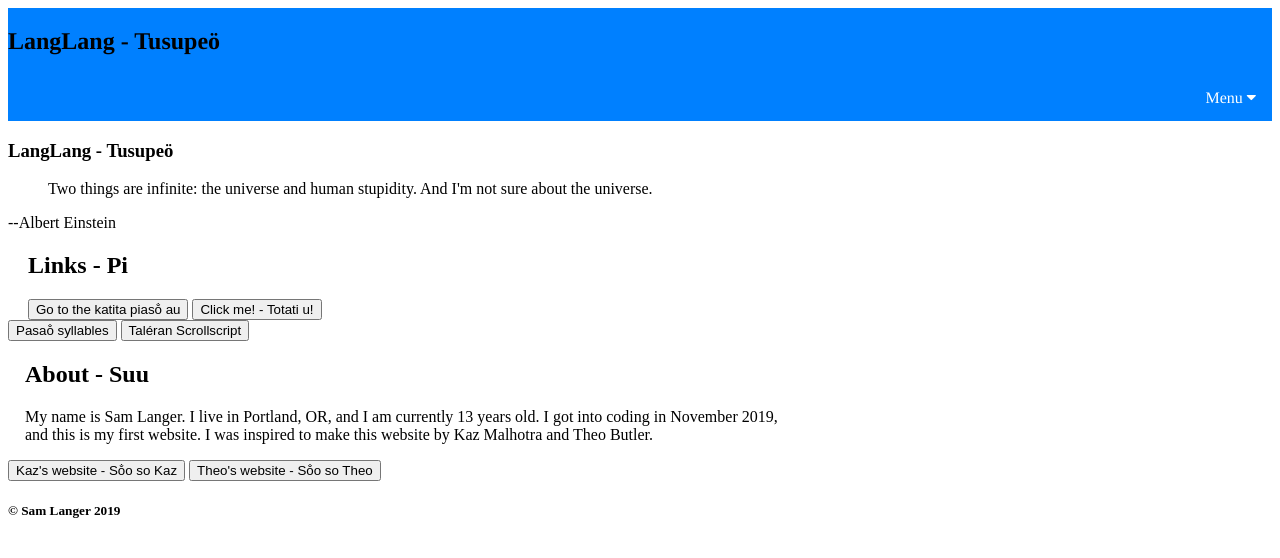
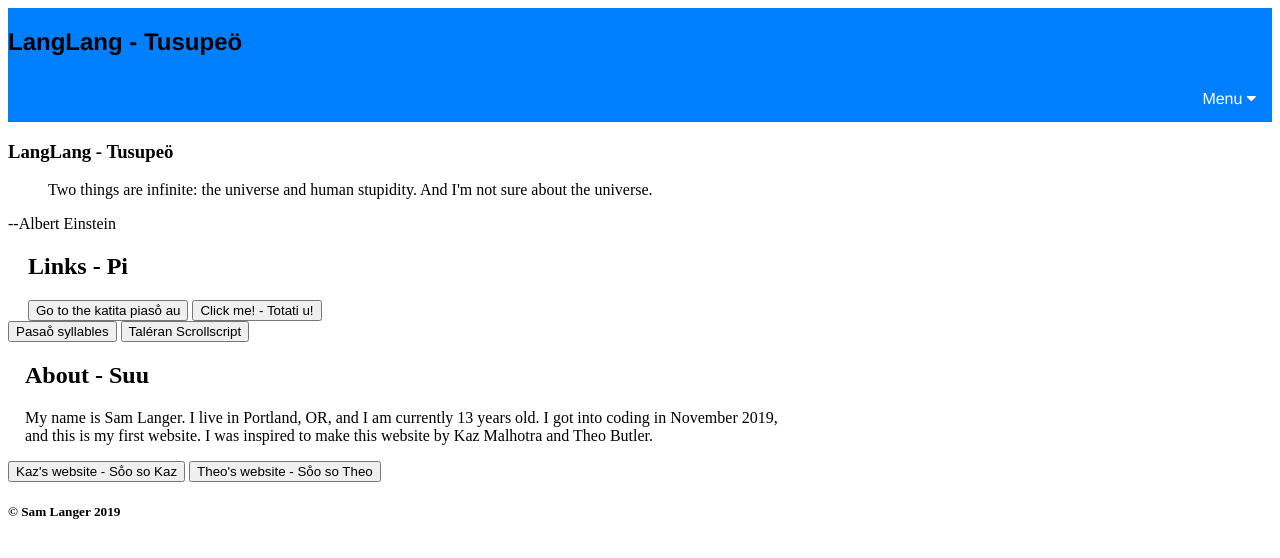
Before and after one commit to KazZBodnar/KazZBodnar.github.io, a plain HTML site: page index.html in a window 1280 px wide. Drawn offline with Linux system fonts and the light colour scheme.

Commit message:
Update index.html

```diff
--- a/index.html
+++ b/index.html
@@ -7,7 +7,7 @@
 .navbar {
   overflow: hidden;
   background-color: #0080ff;
-  font-family: Times, Helvetica, sans-serif;
+  font-family: Unifraktur Maguntia, Helvetica, sans-serif;
 }
 
 .navbar a {
```
